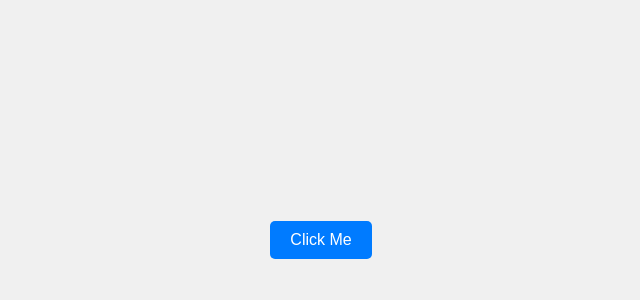
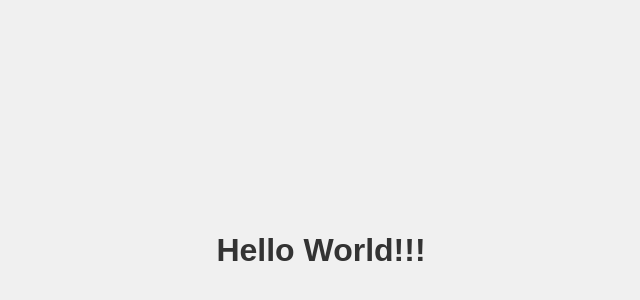
Before and after one commit to cherylaitt/my-bot-website, a plain HTML site: page index.html in a window 1280 px wide. Shown: the part 150-450 px from the top of the page, without its empty margins (319-959 px from the left). Drawn offline with Linux system fonts and the light colour scheme.

Commit message:
Upload HTML from Monica

```diff
--- a/index.html
+++ b/index.html
@@ -3,11 +3,10 @@
 <head>
     <meta charset="UTF-8">
     <meta name="viewport" content="width=device-width, initial-scale=1.0">
-    <title>Hello World Button</title>
+    <title>Hello World!!!</title>
     <style>
         body {
             display: flex;
-            flex-direction: column;
             justify-content: center;
             align-items: center;
             height: 100vh;
@@ -15,35 +14,12 @@
             font-family: Arial, sans-serif;
             background-color: #f0f0f0;
         }
-        button {
-            padding: 10px 20px;
-            font-size: 16px;
-            cursor: pointer;
-            border: none;
-            border-radius: 5px;
-            background-color: #007bff;
-            color: white;
-            transition: background-color 0.3s;
-        }
-        button:hover {
-            background-color: #0056b3;
-        }
-        #output {
-            margin-top: 20px;
-            font-size: 24px;
+        h1 {
             color: #333;
-            font-weight: bold;
         }
     </style>
 </head>
 <body>
-    <button onclick="printHelloWorld()">Click Me</button>
-    <div id="output"></div>
-
-    <script>
-        function printHelloWorld() {
-            document.getElementById('output').innerText = 'Hello World!';
-        }
-    </script>
+    <h1>Hello World!!!</h1>
 </body>
 </html>
```
